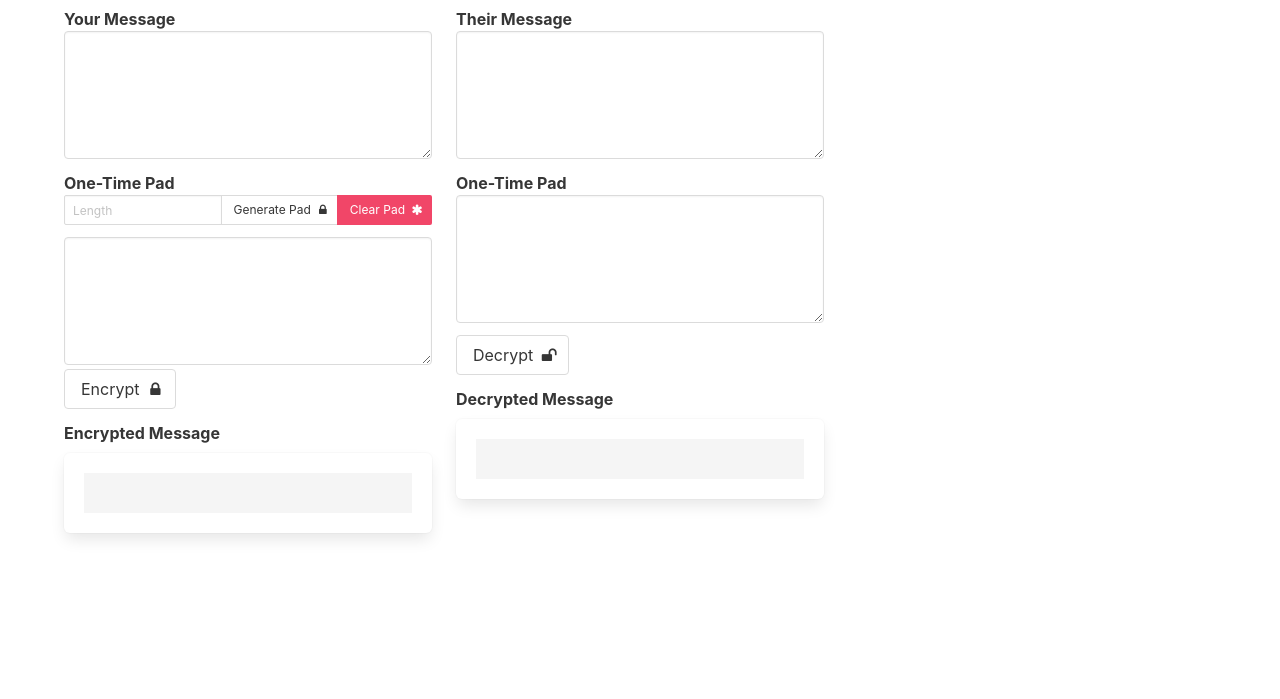
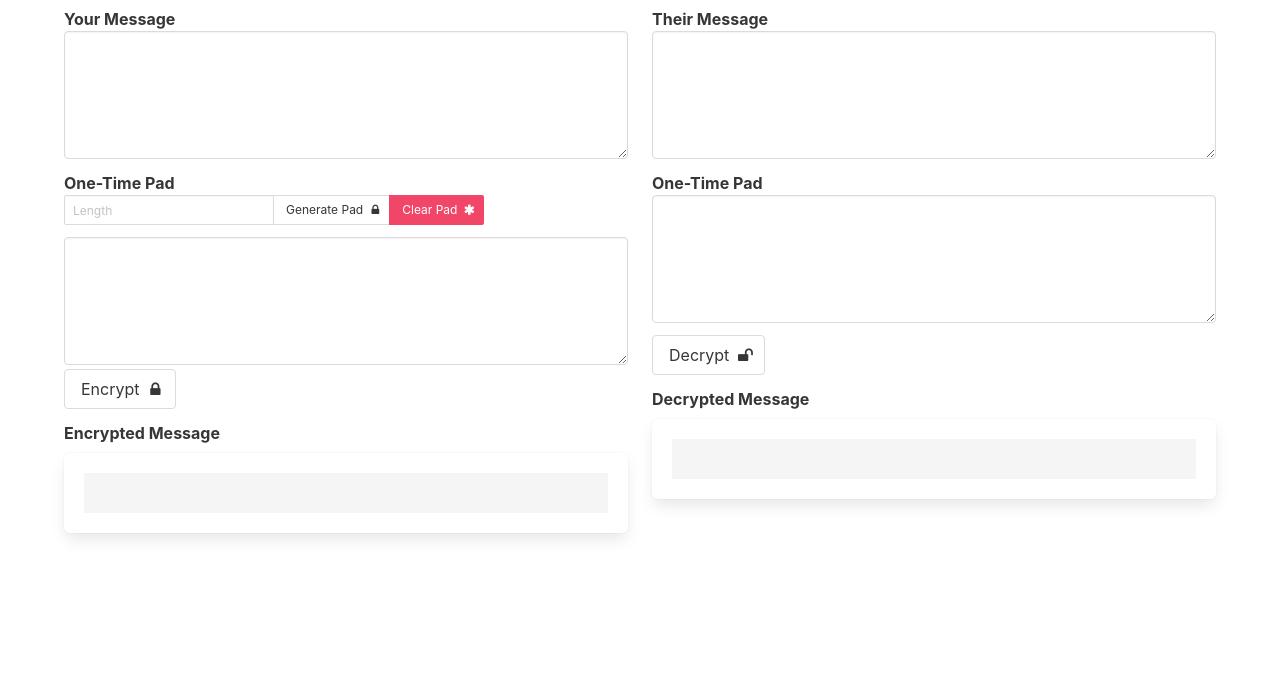
Before and after one commit to Alamantus/otp-generator, a website built with Parcel: page index.html in a window 1280 px wide. Shown: the part 101-800 px from the top of the page. Built offline with nearby package versions, Linux system fonts and the light colour scheme.

Commit message:
Fix incorrect column widths

```diff
--- a/index.html
+++ b/index.html
@@ -22,7 +22,7 @@
     <div class="container">
       <div class="columns">
 
-        <div class="column is-one-third">
+        <div class="column">
           <h2 class="title">
             Encrypt a Message
           </h2>
@@ -91,7 +91,7 @@
           </div>
         </div>
 
-        <div class="column is-one-third">
+        <div class="column">
           <h2 class="title">
             Encrypt a Message
           </h2>
```
